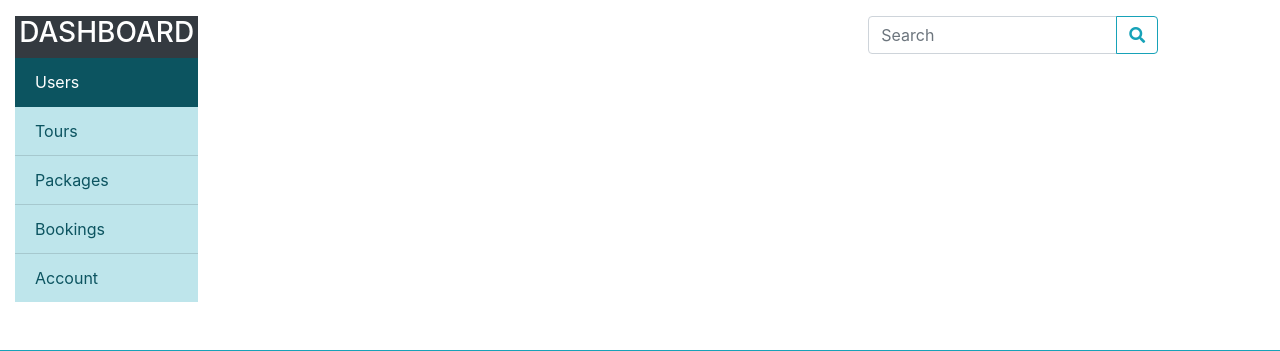
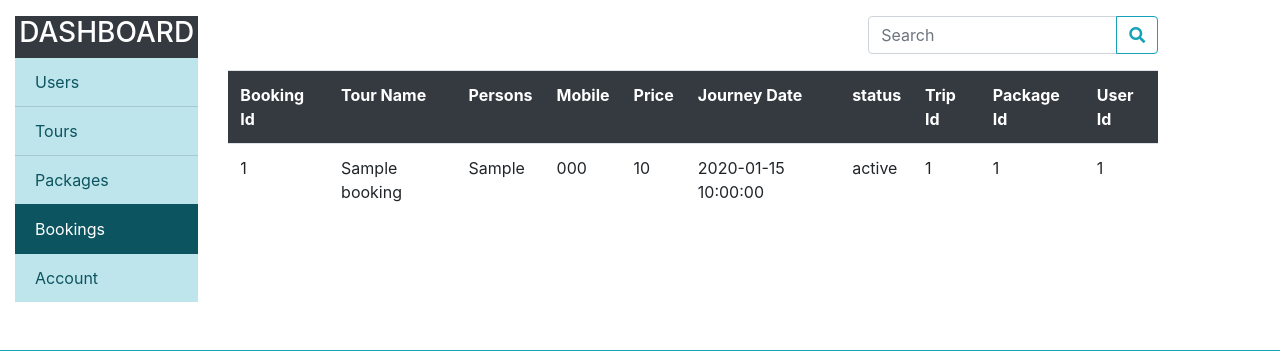
Before and after one commit to kailashTuta/Travel-Express-PHP, a PHP site: page /adminBooking.php in a window 1280 px wide. Shown: the part 72-423 px from the top of the page. Run offline with PHP 8.4, Linux system fonts and the light colour scheme; the visitor is signed in with stand-in values (Sample User, id 1); tables that the repository leaves empty or names only in its code hold one stand-in row (values such as "Sample post").

Commit message:
Added Booking Section in Admin Dashboard

```diff
--- a/adminBooking.php
+++ b/adminBooking.php
@@ -45,15 +45,14 @@ if (isset($_SESSION['role'])) {
             <div class="col-md-2">
                 <div class="list-group list-group-flush bg-dark">
                     <h3 class="text-white text-center text-uppercase">Dashboard</h3>
-                    <a href="adminDashboard.php" class="list-group-item list-group-item-action list-group-item-info active">Users</a>
+                    <a href="adminDashboard.php" class="list-group-item list-group-item-action list-group-item-info">Users</a>
                     <a href="adminTours.php" class="list-group-item list-group-item-action list-group-item-info">Tours</a>
                     <a href="adminPackages.php" class="list-group-item list-group-item-action list-group-item-info">Packages</a>
-                    <a href="adminBooking.php" class="list-group-item list-group-item-action list-group-item-info">Bookings</a>
+                    <a href="adminBooking.php" class="list-group-item list-group-item-action list-group-item-info active">Bookings</a>
                     <a href="adminProfile.php" class="list-group-item list-group-item-action list-group-item-info">Account</a>
                 </div>
             </div>
             <div class="col-md-9">
-
                 <div class="row">
                     <div class="col-md-4 offset-md-8">
                         <form action="<?= $_SERVER['PHP_SELF'] ?>" method="post">
@@ -66,7 +65,127 @@ if (isset($_SESSION['role'])) {
                         </form>
                     </div>
                 </div>
+                <div class="row">
+                    <div class="col-md-12">
+                        <div class="table-responsive">
+                            <table class="table table-striped">
+                                <tr class="bg-dark text-white">
+                                    <th>Booking Id</th>
+                                    <th>Tour Name</th>
+                                    <th>Persons</th>
+                                    <th>Mobile</th>
+                                    <th>Price</th>
+                                    <th>Journey Date</th>
+                                    <th>status</th>
+                                    <th>Trip Id</th>
+                                    <th>Package Id</th>
+                                    <th>User Id</th>
+                                </tr>
+                                <?php
+                                include "./DBConnect.php";
+                                if (isset($_POST['submit'])) {
+                                    $search =  $_POST['search'];
+                                    $q = "SELECT * FROM bookings WHERE user_id LIKE ('%$search%')";
+                                    $res = $conn->query($q);
+                                    while ($row = $res->fetch_assoc()) {
+                                        echo '<tr>';
 
+                                        echo '<td>';
+                                        echo $row['booking_id'];
+                                        echo '</td>';
+
+                                        echo '<td>';
+                                        echo $row['trip_name'];
+                                        echo '</td>';
+
+                                        echo '<td>';
+                                        echo $row['persons'];
+                                        echo '</td>';
+
+                                        echo '<td>';
+                                        echo $row['mobile'];
+                                        echo '</td>';
+
+                                        echo '<td>';
+                                        echo $row['price'];
+                                        echo '</td>';
+
+                                        echo '<td>';
+                                        echo $row['journey_date'];
+                                        echo '</td>';
+
+                                        echo '<td>';
+                                        echo $row['status'];
+                                        echo '</td>';
+
+                                        echo '<td>';
+                                        echo $row['trip_id'];
+                                        echo '</td>';
+
+                                        echo '<td>';
+                                        echo $row['package_id'];
+                                        echo '</td>';
+
+                                        echo '<td>';
+                                        echo $row['user_id'];
+                                        echo '</td>';
+
+                                        echo '</tr>';
+                                    }
+                                } else {
+                                    $q = "SELECT * FROM bookings";
+                                    $res = $conn->query($q);
+                                    while ($row = $res->fetch_assoc()) {
+                                        echo '<tr>';
+
+                                        echo '<td>';
+                                        echo $row['booking_id'];
+                                        echo '</td>';
+
+                                        echo '<td>';
+                                        echo $row['trip_name'];
+                                        echo '</td>';
+
+                                        echo '<td>';
+                                        echo $row['persons'];
+                                        echo '</td>';
+
+                                        echo '<td>';
+                                        echo $row['mobile'];
+                                        echo '</td>';
+
+                                        echo '<td>';
+                                        echo $row['price'];
+                                        echo '</td>';
+
+                                        echo '<td>';
+                                        echo $row['journey_date'];
+                                        echo '</td>';
+
+                                        echo '<td>';
+                                        echo $row['status'];
+                                        echo '</td>';
+
+                                        echo '<td>';
+                                        echo $row['trip_id'];
+                                        echo '</td>';
+
+                                        echo '<td>';
+                                        echo $row['package_id'];
+                                        echo '</td>';
+
+                                        echo '<td>';
+                                        echo $row['user_id'];
+                                        echo '</td>';
+
+                                        echo '</tr>';
+                                    }
+                                }
+                                ?>
+                            </table>
+                        </div>
+                    </div>
+                </div>
             </div>
         </div>
     </div>
--- a/adminDashboard.php
+++ b/adminDashboard.php
@@ -98,7 +98,6 @@ if (isset($_POST['updateUsers'])) {
                 </div>
             </div>
             <div class="col-md-9">
-
                 <div class="row">
                     <div class="col-md-2">
                         <?php include "./partials/addUser.php" ?>
--- a/login.php
+++ b/login.php
@@ -33,6 +33,7 @@ if (isset($_POST["login"])) {
                 header("location:adminDashboard.php");
             } else {
                 $_SESSION['is_login'] = true;
+                $_SESSION['id'] = $row['id'];
                 $_SESSION['fname'] = $row['fname'];
                 $_SESSION['lname'] = $row['lname'];
                 $_SESSION['name'] = $row['name'];
--- a/partials/viewPackage.php
+++ b/partials/viewPackage.php
@@ -17,7 +17,7 @@
                     <div class="col-md-4">
                         <img id="viewPackageImg" class="w-100 mb-2 h-75" src="" alt="">
                         <form action="booking.php" method="post">
-                            <input type="hidden" name="name" id="name">
+                            <input type="hidden" name="trip_name" id="name">
                             <input type="hidden" name="package_id" id="p_id" value="">
                             <input type="hidden" name="price" id="price" value="">
                             <button class="btn btn-info btn-block">Book Now</button>
```
